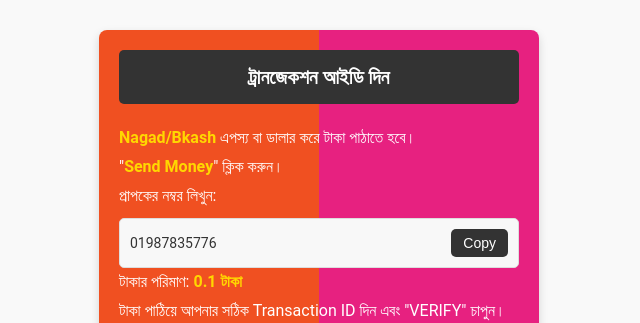
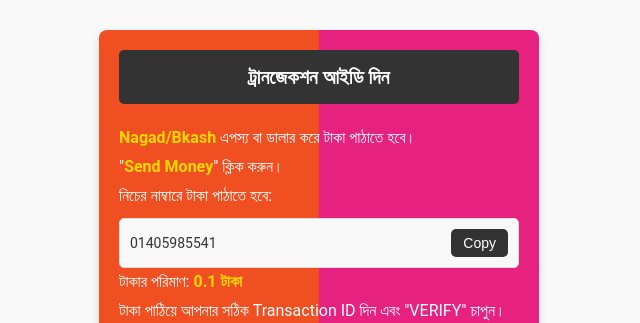
Before and after one commit to xmostafizur/TDX-NO, a plain HTML site: page index.html in a window 1280 px wide. Shown: the top 323 px of the page, 321-961 px from the left. Drawn offline with Linux system fonts and the light colour scheme.

Commit message:
Update index.html

```diff
--- a/index.html
+++ b/index.html
@@ -118,9 +118,9 @@
       <ul>
         <li><span class="highlight">Nagad/Bkash</span> এপস্য বা ডালার করে টাকা পাঠাতে হবে।</li>
         <li>"<span class="highlight">Send Money</span>" ক্লিক করুন।</li>
-        <li>প্রাপকের নম্বর লিখুন:
+        <li>নিচের নাম্বারে টাকা পাঠাতে হবে:
           <div class="copy-button">
-            <span id="receiver-number">01987835776</span>
+            <span id="receiver-number">01405985541</span>
             <button onclick="copyNumber()">Copy</button>
           </div>
         </li>
```
